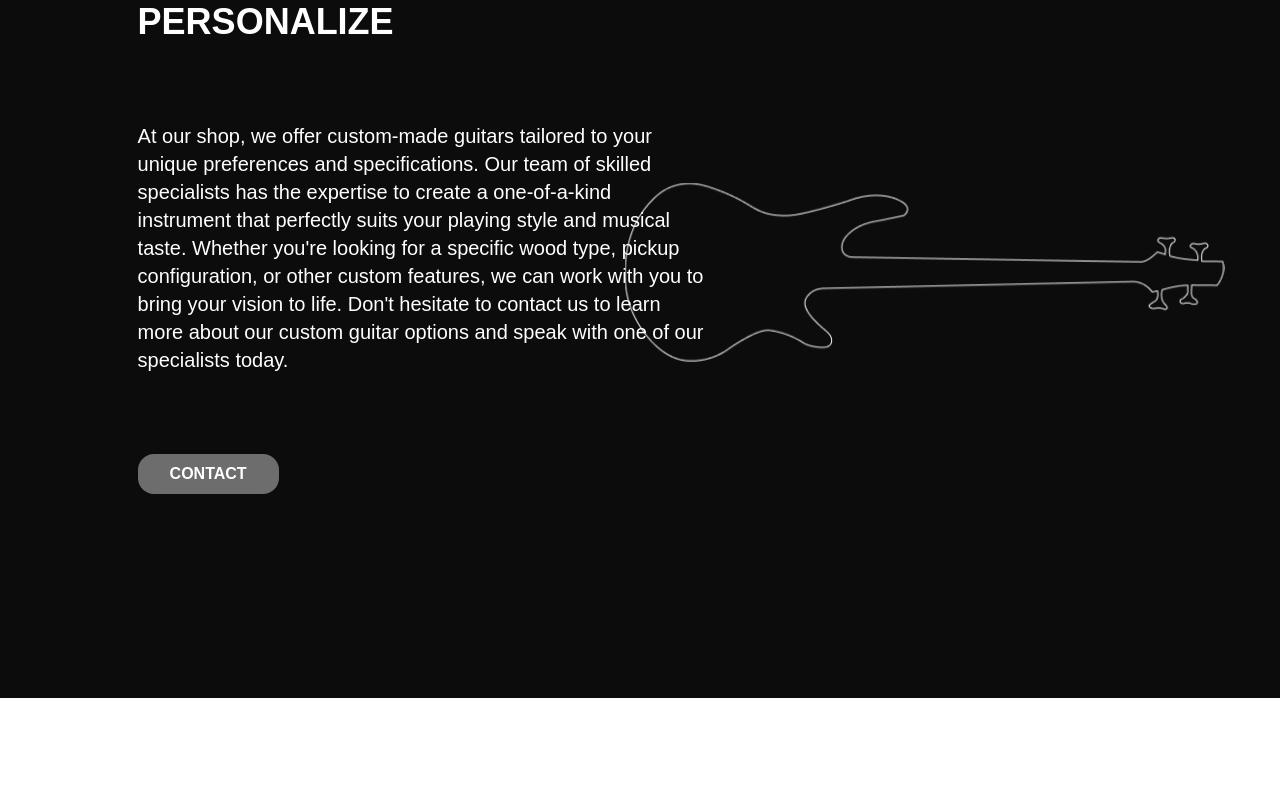
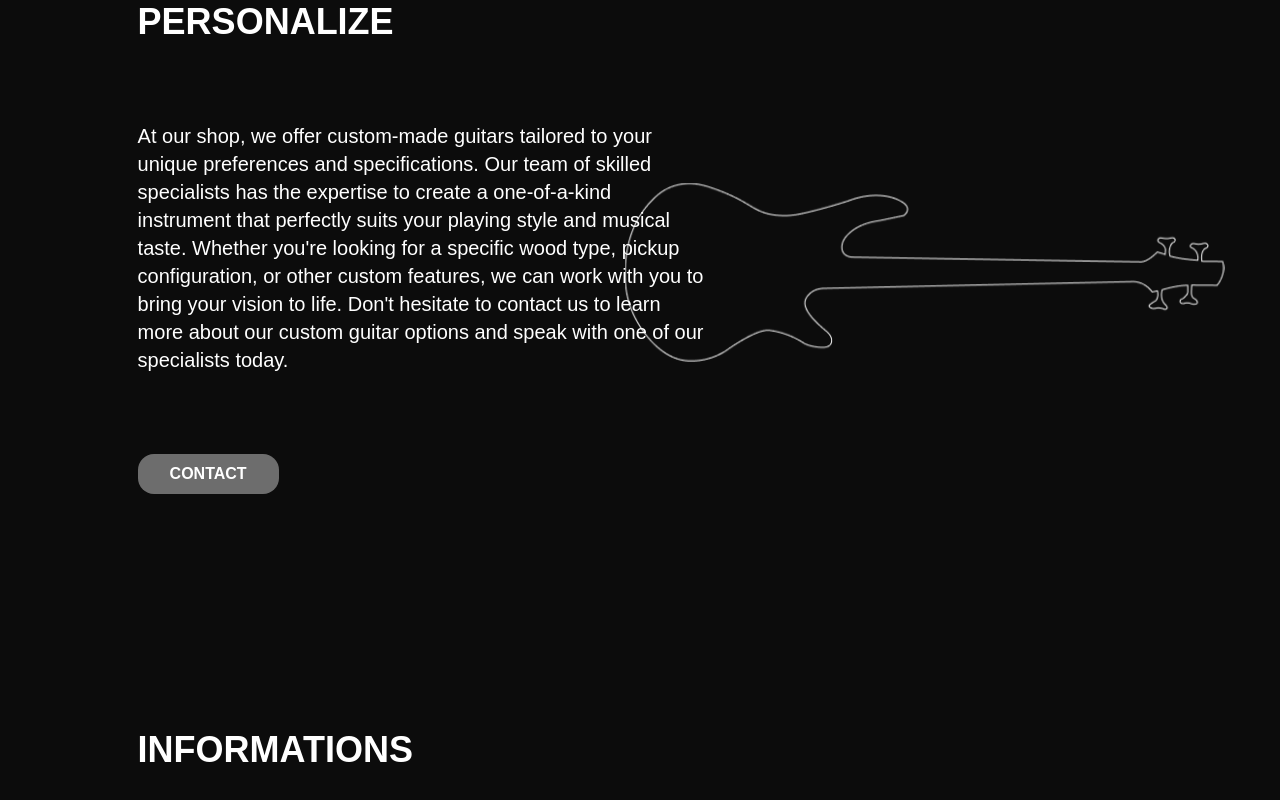
Before and after one commit to ArturPawelski/Guitar-Lab, a React (Create React App) app: page / in a window 1280 px wide. Shown: the part 3923-4723 px from the top of the page. Before the commit the page ends 4621 px from the top, so only its background shows below. Built offline with nearby package versions, Linux system fonts and the light colour scheme.

Commit message:
creating Informations.tsx

```diff
--- a/src/App.tsx
+++ b/src/App.tsx
@@ -4,6 +4,7 @@ import Header from './components/Header';
 import New from './components/New';
 import Personalize from './components/Personalize';
 import Products from './components/Products';
+import Informations from './components/Informations';
 
 function App() {
   const newRef = useRef<HTMLDivElement>(null);
@@ -19,6 +20,7 @@ function App() {
       <New ref={newRef} />
       <Products />
       <Personalize />
+      <Informations />
     </div>
   );
 }
--- /dev/null
+++ b/src/components/Informations.tsx
@@ -0,0 +1,13 @@
+import React from 'react';
+
+const Informations = () => {
+  return (
+    <div className='text-white font-quicksand px-3  bg-[#0C0C0C] py-8 pb-16'>
+      <div className=' mx-auto  max-w-[80%]'>
+        <h1 className='uppercase text-4xl font-bold text-center md:text-left'>informations</h1>
+      </div>
+    </div>
+  );
+};
+
+export default Informations;
```
